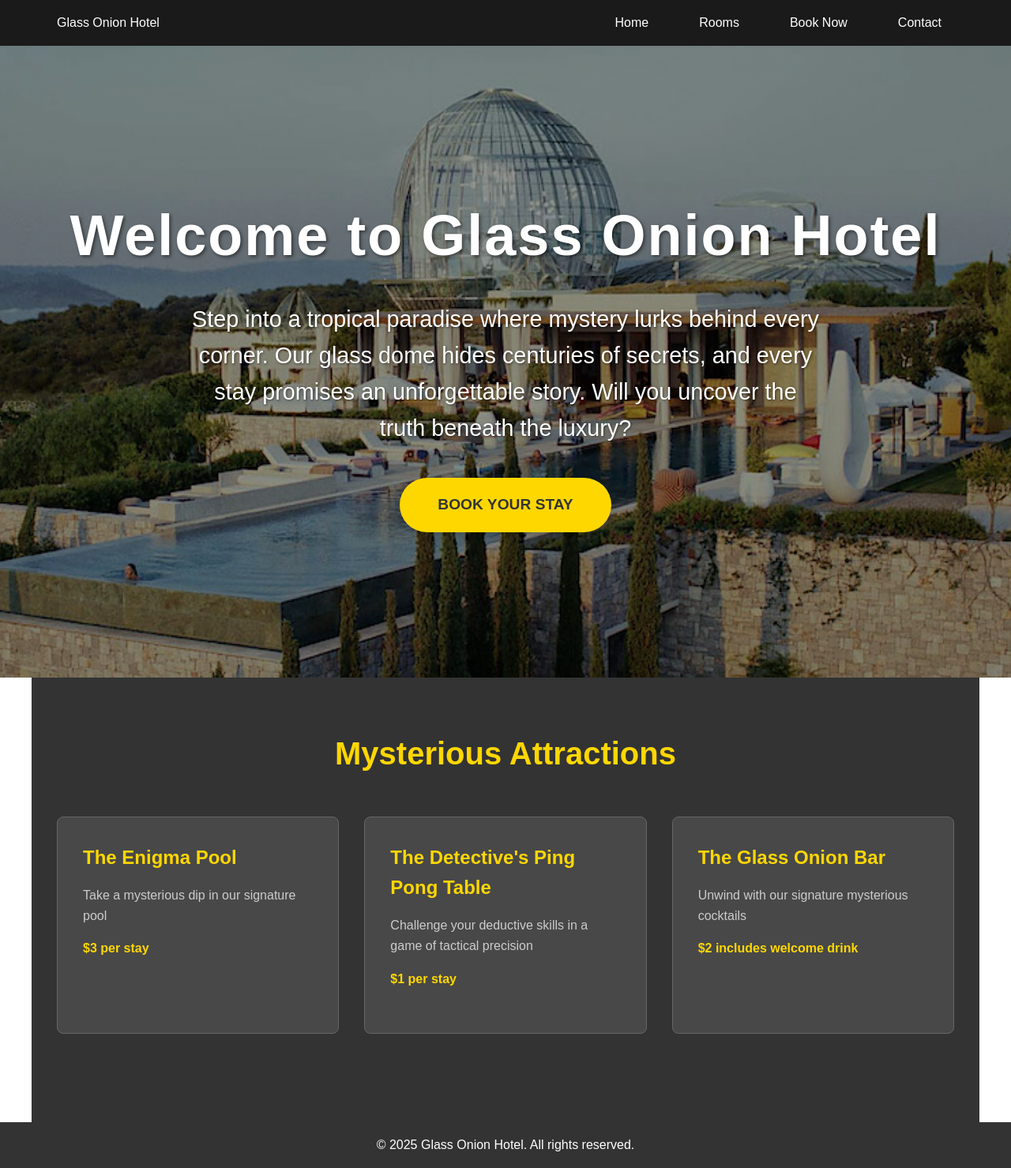
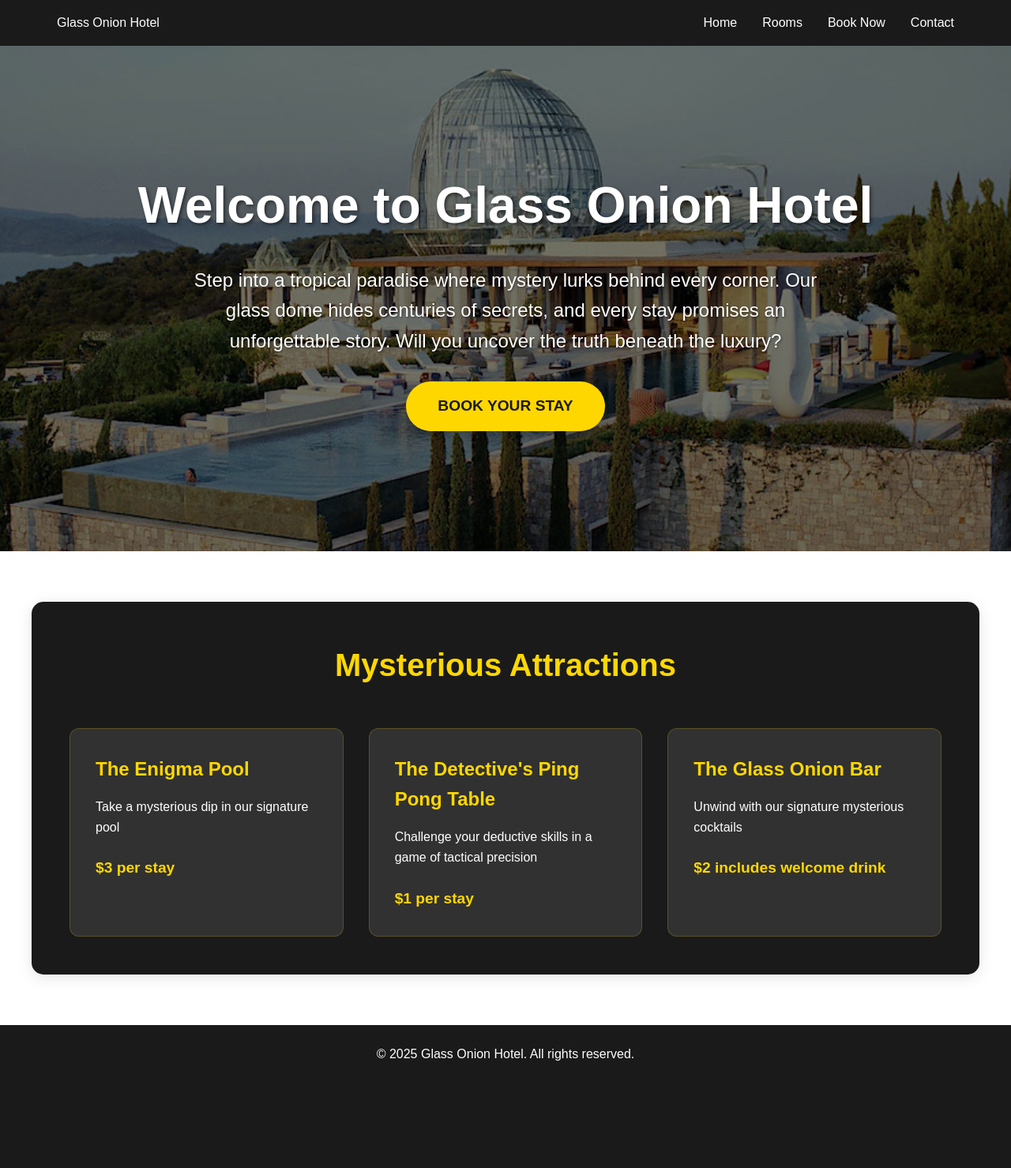
Before and after one commit to JackSvensson/Mitt_Hotel, a PHP site: page / in a window 1280 px wide. Shown: the whole page at 79% size. After the commit the page ends 1343 px from the top, so only its background shows below. Run offline with PHP 8.4, Linux system fonts and the light colour scheme.

Commit message:
Förfinat

```diff
--- a/css/main.css
+++ b/css/main.css
@@ -1,3 +1,4 @@
+/* Main styles */
 * {
     margin: 0;
     padding: 0;
@@ -10,6 +11,7 @@ body {
     min-height: 100vh;
     display: flex;
     flex-direction: column;
+    background: white;
 }
 
 /* Header and Navigation */
@@ -19,19 +21,44 @@ header {
     padding: 1rem 0;
 }
 
+nav {
+    max-width: 1200px;
+    margin: 0 auto;
+    padding: 0 2rem;
+    display: flex;
+    justify-content: space-between;
+    align-items: center;
+}
 
-.header-menu {
+.logo {
+    color: #FFD700;
     font-size: 1.5rem;
     font-weight: bold;
+    text-decoration: none;
 }
 
-/* Updated hero section styles */
+nav ul {
+    display: flex;
+    list-style: none;
+    gap: 2rem;
+}
+
+nav ul li a {
+    color: white;
+    text-decoration: none;
+    transition: color 0.3s ease;
+}
+
+nav ul li a:hover {
+    color: #FFD700;
+}
+
+/* Hero Section */
 .hero {
-    height: 100vh; /* Full viewport height */
-    background-image: linear-gradient(rgba(0,0,0,0.4), rgba(0,0,0,0.4)), url('../img/Glass_Onion_View.jpg');
+    height: 80vh;
+    background-image: linear-gradient(rgba(0,0,0,0.5), rgba(0,0,0,0.5)), url('../img/Glass_Onion_View.jpg');
     background-size: cover;
     background-position: center;
-    background-attachment: fixed; /* Creates a parallax effect */
     display: flex;
     flex-direction: column;
     justify-content: center;
@@ -42,26 +69,89 @@ header {
 }
 
 .hero h1 {
-    font-size: 4.5rem;
+    font-size: 4rem;
     font-weight: 700;
     margin-bottom: 1.5rem;
     text-shadow: 2px 2px 4px rgba(0,0,0,0.5);
-    letter-spacing: 2px;
 }
 
 .hero p {
-    font-size: 1.8rem;
+    font-size: 1.5rem;
     max-width: 800px;
-    margin: 0 auto 2.5rem auto;
+    margin: 0 auto 2rem auto;
     text-shadow: 1px 1px 3px rgba(0,0,0,0.5);
     line-height: 1.6;
 }
 
+/* Features Section Container */
+.features-container {
+    background: white;
+    padding: 4rem 2rem;
+    width: 100%;
+}
+
+/* Features Box */
+.features {
+    background-color: #1a1a1a;
+    border-radius: 15px;
+    max-width: 1200px;
+    margin: 0 auto;
+    padding: 3rem;
+    box-shadow: 0 4px 20px rgba(0,0,0,0.1);
+}
+
+.features h2 {
+    text-align: center;
+    color: #FFD700;
+    font-size: 2.5rem;
+    margin-bottom: 3rem;
+}
+
+.activities-grid {
+    display: grid;
+    grid-template-columns: repeat(auto-fit, minmax(300px, 1fr));
+    gap: 2rem;
+}
+
+.activity-card {
+    background: rgba(255, 255, 255, 0.1);
+    padding: 2rem;
+    border-radius: 12px;
+    border: 1px solid rgba(255, 215, 0, 0.2);
+    transition: all 0.3s ease;
+}
+
+.activity-card:hover {
+    transform: translateY(-5px);
+    box-shadow: 0 4px 15px rgba(255, 215, 0, 0.15);
+    border-color: #FFD700;
+}
+
+.activity-card h4 {
+    color: #FFD700;
+    font-size: 1.5rem;
+    margin-bottom: 1rem;
+}
+
+.activity-description {
+    color: #fff;
+    margin-bottom: 1rem;
+    line-height: 1.6;
+}
+
+.activity-price {
+    color: #FFD700;
+    font-weight: bold;
+    font-size: 1.2rem;
+    margin-top: 1.5rem;
+}
+
+/* Buttons */
 .cta-button {
     display: inline-block;
-    padding: 1.2rem 3rem;
+    padding: 1rem 2.5rem;
     background-color: #FFD700;
-    color: #333;
+    color: #1a1a1a;
     text-decoration: none;
     border-radius: 50px;
     font-size: 1.2rem;
@@ -77,113 +167,11 @@ header {
     box-shadow: 0 6px 20px rgba(0,0,0,0.3);
 }
 
-nav {
-    max-width: 1200px;
-    margin: 0 auto;
-    padding: 0 2rem;
-    display: flex;
-    justify-content: space-between;
-    align-items: center;
-}
-
-nav ul {
-    display: flex;
-    list-style: none;
-    gap: 2rem;
-}
-
-nav ul li {
-    margin: 0 1rem;
-}
-
-nav ul li a {
-    color: white;
-    text-decoration: none;
-    transition: color 0.3s ease;
-}
-
-nav ul li a:hover {
-    color: #FFD700;
-}
-.book-now-button {
-    background-color: #FFD700;
-    color: #333;
-    padding: 1rem 2rem;
-    border-radius: 30px;
-    text-decoration: none;
-    font-weight: bold;
-    text-transform: uppercase;
-    letter-spacing: 1px;
-    box-shadow: 0 4px 15px rgba(0,0,0,0.2);
-    transition: all 0.3s ease;
-}
-
-.book-now-button:hover {
-    transform: translateY(-2px);
-    box-shadow: 0 6px 20px rgba(0,0,0,0.3);
-}
-/* The overlay gradient darkens the image slightly so the white text is readable */
-
-.features {
-    padding: 4rem 2rem;
-    background-color: rgba(0, 0, 0, 0.8);
-    color: #fff;
-    max-width: 1200px;
-    margin: 0 auto;
-}
-
-.features h2 {
-    text-align: center;
-    color: #FFD700;
-    font-size: 2.5rem;
-    margin-bottom: 3rem;
-}
-
-.activities-grid {
-    display: grid;
-    grid-template-columns: repeat(auto-fit, minmax(250px, 1fr));
-    gap: 2rem;
-    margin-bottom: 3rem;
-}
-
-.activity-card {
-    background: rgba(255, 255, 255, 0.1);
-    padding: 2rem;
-    border-radius: 8px;
-    border: 1px solid #666;
-    transition: all 0.3s ease;
-}
-
-.activity-card:hover {
-    transform: translateY(-5px);
-    box-shadow: 0 4px 15px rgba(255, 215, 0, 0.2);
-}
-
-.activity-card h4 {
-    color: #FFD700;
-    font-size: 1.5rem;
-    margin-bottom: 1rem;
-}
-
-.activity-description {
-    color: #ccc;
-    margin-bottom: 1rem;
-}
-
-.activity-price {
-    color: #FFD700;
-    font-weight: bold;
-    margin-bottom: 1.5rem;
-}
-
-
 /* Footer */
 footer {
-    background-color: #333;
+    background-color: #1a1a1a;
     color: white;
     text-align: center;
-    padding: 1rem;
-    position: relative;
-    bottom: 0;
-    width: 100%;
+    padding: 1.5rem;
+    margin-top: auto;
 }
--- a/index.html
+++ b/index.html
@@ -29,6 +29,7 @@
             </div>
         </section>
 
+        <div class="features-container">
         <section class="features">
             <h2>Mysterious Attractions</h2>
             <div class="activities-grid">
@@ -51,6 +52,7 @@
                 </div>
             </div>
         </section>
+    </div>
 
     </main>
 
```
